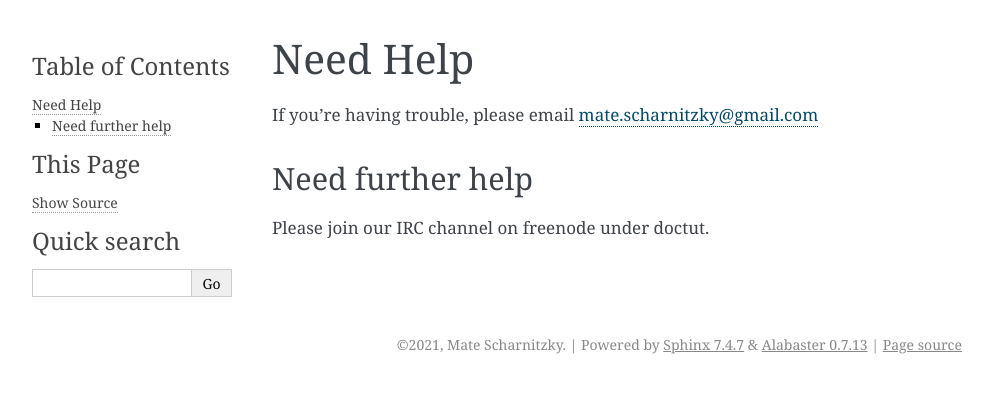
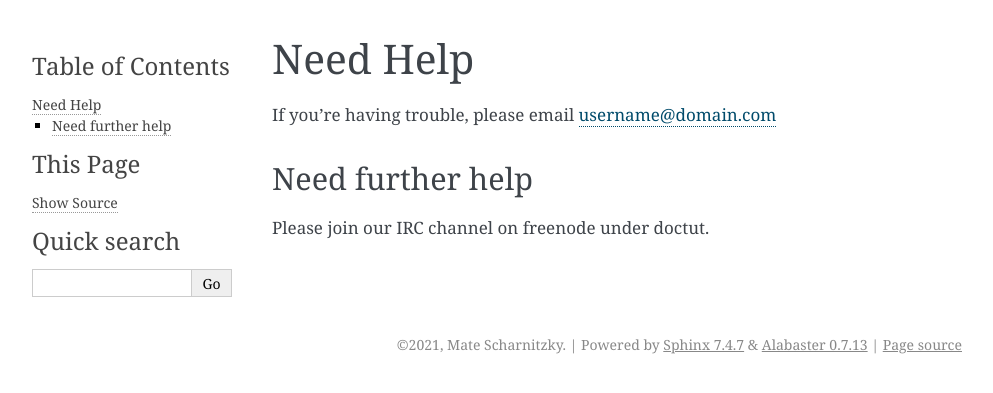
Before and after one commit to matescharnitzky/Documentation-Tutorial, a Sphinx documentation site: the page built from docs/source/help.rst, in a window 1280 px wide. Shown: the top 393 px of the page, without its empty margins (148-1141 px from the left). Built offline with Sphinx 7.4.7, drawn with Linux system fonts in a browser that asks for light colours.

Commit message:
Updated the initial documentation

```diff
--- a/docs/source/help.rst
+++ b/docs/source/help.rst
@@ -1,7 +1,7 @@
 Need Help
 =========
 
-If you're having trouble, please email mate.scharnitzky@gmail.com
+If you're having trouble, please email username@domain.com
 
 Need further help
 ^^^^^^^^^^^^^^^^^
--- a/docs/source/license.rst
+++ b/docs/source/license.rst
@@ -13,4 +13,4 @@ THE SOFTWARE IS PROVIDED "AS IS", WITHOUT WARRANTY OF ANY KIND, EXPRESS OR IMPLI
 
 Contact
 =======
-Questions? Please contact mate.scharnitzky@gmail.com
+Questions? Please contact username@domain.com
```
Also changed, not shown: 8 other files.
